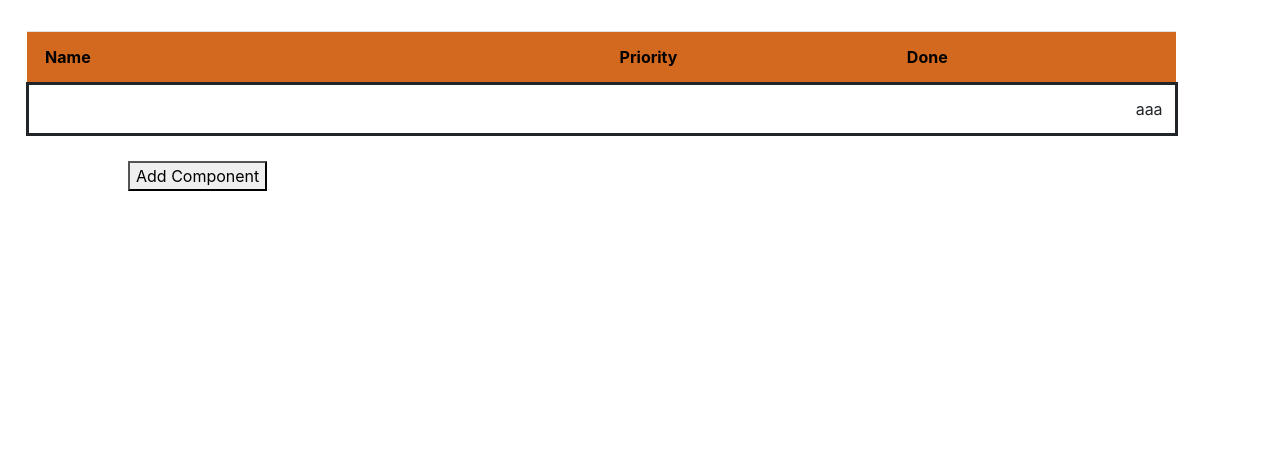
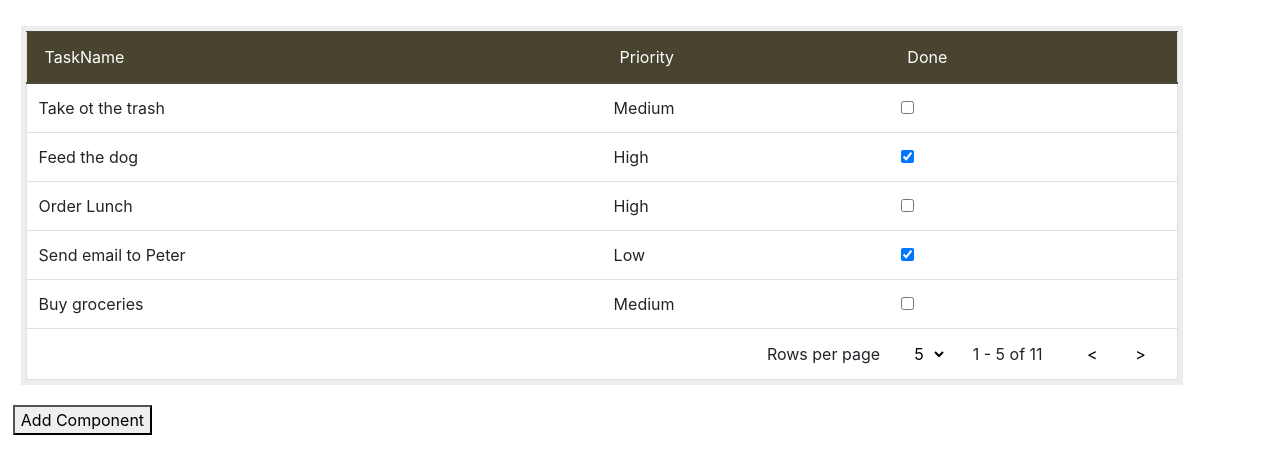
Before and after one commit to DKusarek/GenericListComponent, a plain HTML site: page index.html in a window 1280 px wide. Shown: the part 51-524 px from the top of the page. Drawn offline with Linux system fonts and the light colour scheme.

Commit message:
all functionality works

```diff
--- a/CSS/style.css
+++ b/CSS/style.css
@@ -1,34 +1,56 @@
-button{
-    margin: 0vw 10vw;
+button {
+    margin: 0vw 1vw;
 }
 
-#addComponentDiv, #addColumnDiv{
-    display:none;
+#addComponentDiv {
+    display: none;
     padding: 5vw;
 }
 
-.headerButton{
+.headerButton {
     margin-left: 0;
-    background-color: chocolate;
+    background-color: #494430;
     border: none;
-    font-weight: bold;
+    color: white;
 }
 
 #finalTable thead {
-    background-color: chocolate;
+    background-color: #494430;
 }
 
-#finalTable{
+#finalTable {
     margin: 2vw;
     table-layout: fixed;
     width: 90vw;
+    border: 1px solid #e0e0e0;
+    outline-style: solid;
+    outline-color: #ededed;
+    outline-width: 5px;
 }
 
-#finalTable th:first-child{
+#finalTable th {
+    border-color: #4c4a3b;
+}
+
+#finalTable th:first-child {
     width: 50%;
 }
 
-#finalTable tfoot{
+#finalTable td {
+    border-color: #e0e0e0;
+}
+
+
+#finalTable tfoot {
     text-align: right;
-    border: solid ;
+    border: #e0e0e0;
 }
+
+span {
+    padding: 2vw;
+}
+
+.navigationButton, #paginatorSelector{
+    border: none;
+    background-color: white;
+}
--- a/JS/script.js
+++ b/JS/script.js
@@ -3,6 +3,8 @@
     var userData = [];
     var columnNames = [];
     var columnDataTypes = [];
+
+    window.localStorage.clear();
 
     if (storage.userData !== undefined) {
         userData = JSON.parse(storage.userData);
@@ -29,21 +31,30 @@
             }
             columnDataTypes.push(inputFormat);
         }
-        var deleteDataFromStorage = function () {
-            window.localStorage.clear();
-        }
-        var seedStorage = function () {
-            this.createColumn("Name", 0);
+        var createColumns = function () {
+            this.createColumn("TaskName", 0);
             this.createColumn("Priority", 0);
             this.createColumn("Done", 1);
         }
+        var seedStorage = function () {
+            var seedData = JSON.parse(jsonData);
+            seedData.forEach(function (item) {
+                var data = [];
+                data.push(item.TaskName, item.Priority, item.Done);
+                userData.push(data)
+            });
+            storage.userData = JSON.stringify(userData);
+        }
         return {
             createColumn: createColumn,
+            createColumns: createColumns,
             seedStorage: seedStorage
         }
     })();
 
     var tableConstruction = (function () {
+        var elementsPerPage = 5;
+        var indexOfFirstElement = 1;
         var addComponentButton = function () {
             var button = document.createElement("button");
             var addComponentDiv = document.getElementById("addComponentButtonDiv");
@@ -131,20 +142,36 @@
             var tbody = document.createElement('tbody');
             tbody.id = "tableTbody";
             finalTable.appendChild(tbody);
-            userData.forEach(function (item, index) {
-                var nextRow = tbody.insertRow(index);
-                item.forEach(function (item, index) {
+            var rowIndex = 0;
+            var end = elementsPerPage > userData.length ? userData : indexOfFirstElement + elementsPerPage - 1;
+            for (var index = indexOfFirstElement - 1; index < end; index++) {
+                var nextRow = tbody.insertRow(rowIndex++);
+                userData[index].forEach(function (item,index) {
                     var td = document.createElement('td');
-                    td.innerHTML = item;
+                    if (columnDataTypes[index] == 'checkbox') {
+                        var input = document.createElement('input');
+                        var type = columnDataTypes[index];
+                        input.type = type;
+                        if (item) {
+                            input.checked = 'checked';
+
+                        }
+                        td.appendChild(input);
+                    } else {
+                        td.innerHTML = item;
+                    }
                     nextRow.appendChild(td);
                 });
-            });
+            }
             var tfoot = document.createElement('tfoot');
             finalTable.appendChild(tfoot);
             var row = tfoot.insertRow(0);
             var cell = row.insertCell(0);
-            cell.innerHTML = "aaa";
+            var footerDiv = document.createElement('div');
             cell.colSpan = 3;
+            footerDiv.id = "footerDiv";
+            cell.appendChild(footerDiv);
+
         }
         var updateTable = function (sort, columnIndex) {
             var copyOfUserData = userData.slice(0);
@@ -174,14 +201,27 @@
             while (tbody.firstChild) {
                 tbody.removeChild(tbody.firstChild);
             }
-            copyOfUserData.forEach(function (item, index) {
-                var nextRow = tbody.insertRow(index);
-                item.forEach(function (item, index) {
+            var rowIndex = 0;
+            var end = indexOfFirstElement + elementsPerPage > userData.length ? userData.length : indexOfFirstElement + elementsPerPage - 1;
+            for (var index = indexOfFirstElement - 1; index < end; index++) {
+                var nextRow = tbody.insertRow(rowIndex++);
+                userData[index].forEach(function (item,index) {
                     var td = document.createElement('td');
-                    td.innerHTML = item;
+                    if (columnDataTypes[index] == 'checkbox') {
+                        var input = document.createElement('input');
+                        var type = columnDataTypes[index];
+                        input.type = type;
+                        if (item) {
+                            input.checked = 'checked';
+
+                        }
+                        td.appendChild(input);
+                    } else {
+                        td.innerHTML = item;
+                    }
                     nextRow.appendChild(td);
                 });
-            });
+            }
         }
         var addSortingFunctionality = function () {
             columnNames.forEach(function (item, index) {
@@ -191,26 +231,92 @@
                     if (button.className == 'headerButton noSort') {
                         button.className = 'headerButton sortAsc';
                         updateTable('sortAsc', index);
-                        console.log("a");
                     } else if (button.className == 'headerButton sortAsc') {
                         button.className = 'headerButton sortDesc';
                         updateTable('sortDesc', index);
-                        console.log("b");
                     } else {
                         button.className = 'headerButton noSort';
                         updateTable('noSort', index);
-                        console.log("c");
                     }
                 });
             });
+        }
+        var addPaginationFunctionality = function () {
+            var footerDiv = document.getElementById('footerDiv');
+            var span1 = document.createElement('span');
+            var divText1 = document.createTextNode('Rows per page ');
+            span1.appendChild(divText1);
+            footerDiv.appendChild(span1);
+            var paginatorSelecor = document.createElement('select');
+            footerDiv.appendChild(paginatorSelecor);
+            paginatorSelecor.id = "paginatorSelector";
+            var option5 = document.createElement('option');
+            var option5Text = document.createTextNode("5");
+            option5.value = "5";
+            option5.appendChild(option5Text);
+            var option10 = document.createElement('option');
+            var option10Text = document.createTextNode("10");
+            option10.value = "10";
+            option10.appendChild(option10Text);
+            var option15 = document.createElement('option');
+            var option15Text = document.createTextNode("15");
+            option15.value = "15";
+            option15.appendChild(option15Text);
+            paginatorSelecor.appendChild(option5);
+            paginatorSelecor.appendChild(option10);
+            paginatorSelecor.appendChild(option15);
+
+            paginatorSelecor.addEventListener('change', function () {
+                elementsPerPage = parseInt(paginatorSelecor.options[paginatorSelecor.selectedIndex].value);
+                updateTable();
+            });
+            var span2 = document.createElement('span');
+            span2.id = 'spanInfo';
+            footerDiv.appendChild(span2);
+            updateSpan();
+
+            var buttonPrev = document.createElement('button');
+            var buttonPrevText = document.createTextNode('<');
+            buttonPrev.className = "navigationButton";
+            buttonPrev.appendChild(buttonPrevText);
+            var buttonNext = document.createElement('button');
+            var buttonNextText = document.createTextNode('>');
+            buttonNext.className = "navigationButton";
+            buttonNext.appendChild(buttonNextText);
+            footerDiv.appendChild(buttonPrev);
+            footerDiv.appendChild(buttonNext);
+            buttonPrev.addEventListener('click', function () {
+                if (indexOfFirstElement - elementsPerPage > 0) {
+                    indexOfFirstElement -= elementsPerPage;
+                    updateTable();
+                    updateSpan();
+                }
+            });
+            buttonNext.addEventListener('click', function () {
+                if (indexOfFirstElement < userData.length) {
+                    indexOfFirstElement += elementsPerPage;
+                    updateTable();
+                    updateSpan();
+                }
+            });
+        }
+        var updateSpan = function () {
+            var span = document.getElementById('spanInfo');
+            while (span.firstChild) {
+                span.removeChild(span.firstChild);
+            }
+            var end = indexOfFirstElement + elementsPerPage > userData.length ? userData.length : indexOfFirstElement + elementsPerPage - 1;
+            var spanText = document.createTextNode(indexOfFirstElement + ' - ' + end + ' of ' + userData.length);
+            span.appendChild(spanText);
         }
 
         return {
             addComponentButton: addComponentButton,
             createAddContentForm: createAddContentForm,
             createTable: createTable,
+            updateTable: updateTable,
             addSortingFunctionality: addSortingFunctionality,
-            updateTable: updateTable
+            addPaginationFunctionality: addPaginationFunctionality
         }
     })();
 
@@ -220,26 +326,13 @@
 
 
     tableConstruction.addComponentButton();
+    adminFunctions.createColumns();
     adminFunctions.seedStorage();
+    //adminFunctions.createColumn("DateDone",2); SPR SORTOWANIE DLA DAT
     tableConstruction.createAddContentForm();
     tableConstruction.createTable();
     tableConstruction.addSortingFunctionality();
-
-
-    console.log(storage.columnNames);
-    console.log(storage.columnDataTypes);
-    console.log(storage.userData);
-
-    //Table
-
-
-    //create Content Form
-
-
-
-    //fill table
-
-
+    tableConstruction.addPaginationFunctionality();
 
 
 
--- a/index.html
+++ b/index.html
@@ -26,8 +26,8 @@
             </form>
         </div>
     </div>
-
-    <script src="JS/script.js"></script>
+    <script type="text/javascript" src="seedData.json"></script>
+    <script type="text/javascript" src="JS/script.js"></script>
 </body>
 
 </html>
--- /dev/null
+++ b/seedData.json
@@ -0,0 +1,13 @@
+jsonData = `[
+    {"TaskName":"Take ot the trash","Priority":"Medium","Done":false},
+    {"TaskName":"Feed the dog","Priority":"High","Done":true},
+    {"TaskName":"Order Lunch","Priority":"High","Done":false},
+    {"TaskName":"Send email to Peter","Priority":"Low","Done":true},
+    {"TaskName":"Buy groceries","Priority":"Medium","Done":false},
+    {"TaskName":"Do homework","Priority":"High","Done":false},
+    {"TaskName":"Do some excercise","Priority":"Low","Done":false},
+    {"TaskName":"Visit Grandma","Priority":"High","Done":false},
+    {"TaskName":"Eat some chocolate","Priority":"High","Done":true},
+    {"TaskName":"Watch new episode of tv show","Priority":"Medium","Done":false},
+    {"TaskName":"Do 1 lesson of JavaScript course","Priority":"High","Done":false}
+]`;
```
